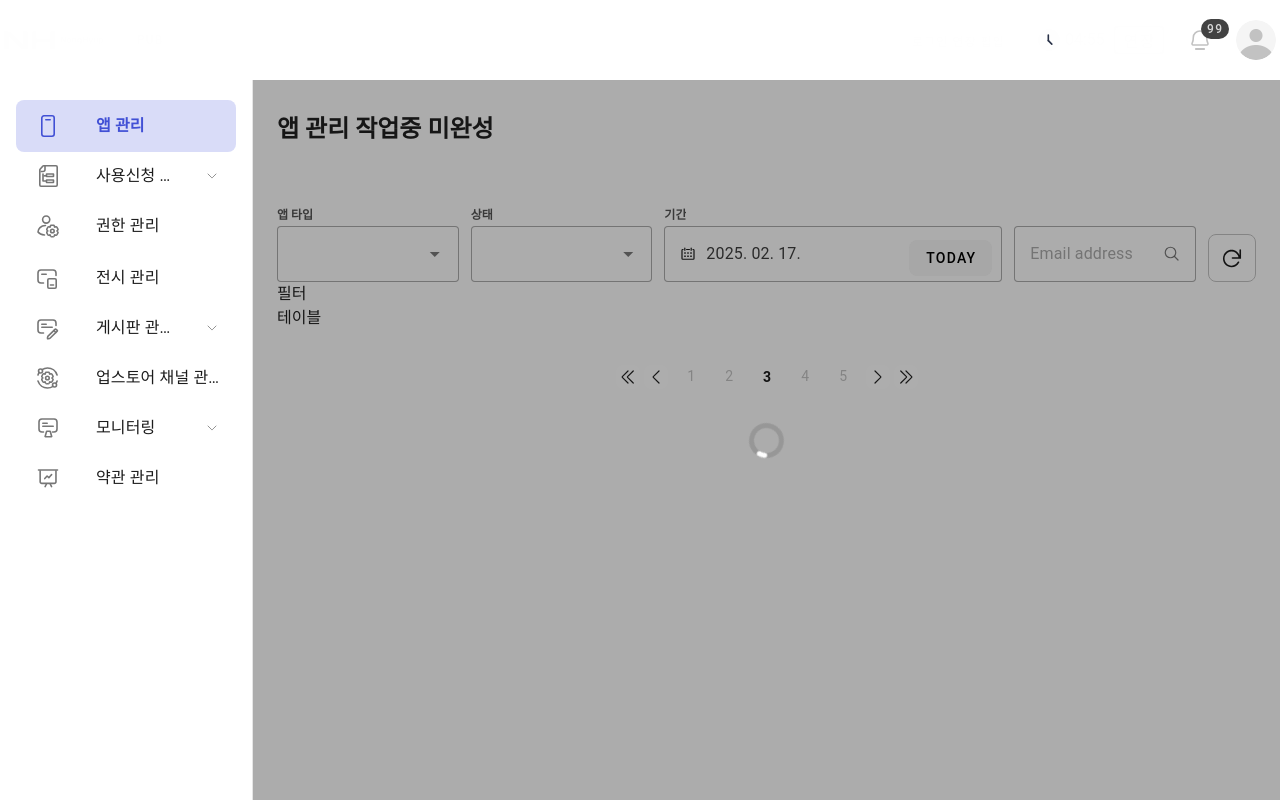
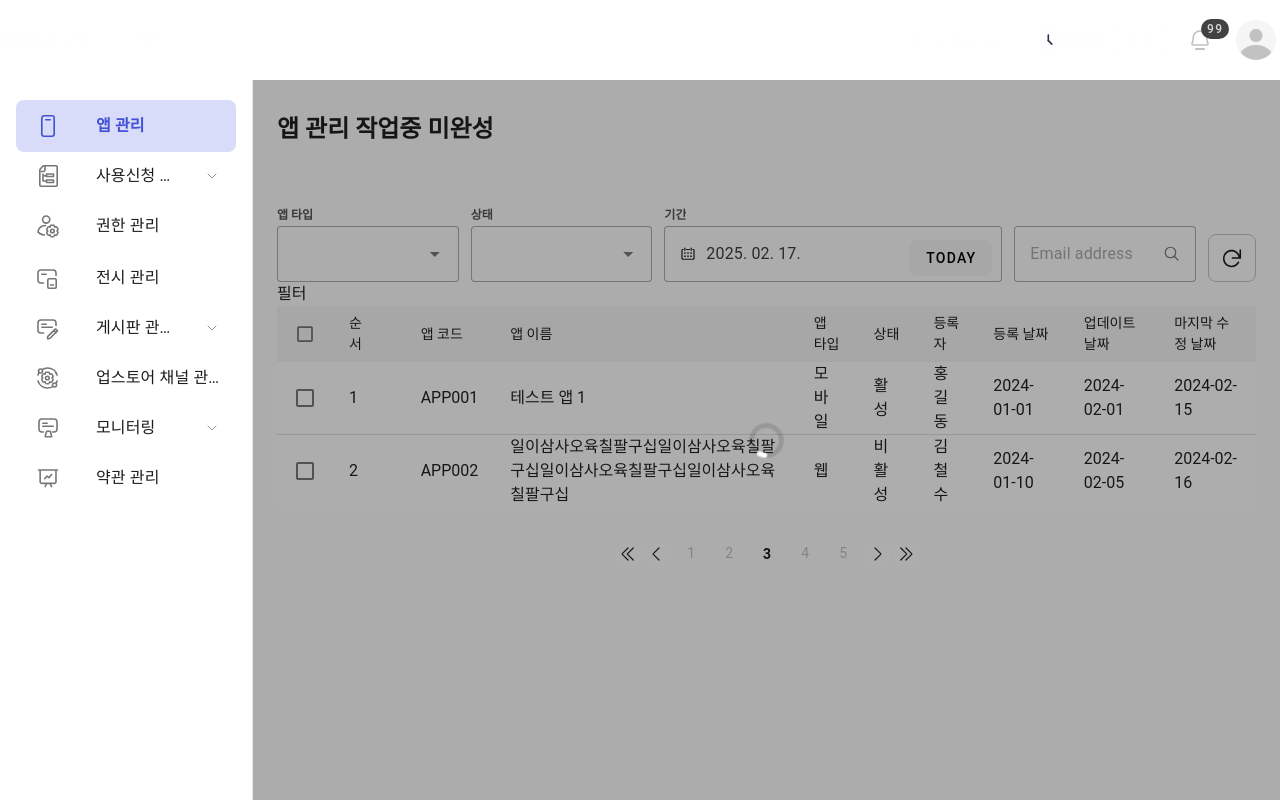
Before and after one commit to s31237737/nh-bo, a Vue app: page / in a window 1280 px wide. Built offline with nearby package versions, Linux system fonts and the light colour scheme.

Commit message:
Update index.vue

```diff
--- a/src/pages/index.vue
+++ b/src/pages/index.vue
@@ -8,7 +8,6 @@
       <v-select
         label="앱 타입"
         :items="['California', 'Colorado', 'Florida', 'Georgia', 'Texas', 'Wyoming']"
-
       />
 
       <v-select
@@ -38,7 +37,13 @@
     필터
   </div>
   <div>
-    테이블
+    <v-data-table
+      v-model="selected"
+      :headers="headers"
+      :items="apps"
+      show-select
+      hide-default-footer
+    />
   </div>
   <Pagination
     :total-items="80"
@@ -54,4 +59,43 @@ const form = ref('');
 const onAppendClick = () => {
   alert('Append icon clicked!');
 }
+
+const selected = ref([]);
+
+const headers = [
+  { title: "순서", key: "id"},
+  { title: "앱 코드", key: "appCode", sortable: false },
+  { title: "앱 이름", key: "appName", sortable: false },
+  { title: "앱 타입", key: "appType", sortable: false },
+  { title: "상태", key: "status", sortable: false },
+  { title: "등록자", key: "registrant", sortable: false },
+  { title: "등록 날짜", key: "createdDate", sortable: false },
+  { title: "업데이트 날짜", key: "updatedDate", sortable: false },
+  { title: "마지막 수정 날짜", key: "lastModifiedDate", sortable: false },
+];
+
+const apps = ref([
+  {
+    id: 1,
+    appCode: "APP001",
+    appName: "테스트 앱 1",
+    appType: "모바일",
+    status: "활성",
+    registrant: "홍길동",
+    createdDate: "2024-01-01",
+    updatedDate: "2024-02-01",
+    lastModifiedDate: "2024-02-15",
+  },
+  {
+    id: 2,
+    appCode: "APP002",
+    appName: "일이삼사오육칠팔구십일이삼사오육칠팔구십일이삼사오육칠팔구십일이삼사오육칠팔구십",
+    appType: "웹",
+    status: "비활성",
+    registrant: "김철수",
+    createdDate: "2024-01-10",
+    updatedDate: "2024-02-05",
+    lastModifiedDate: "2024-02-16",
+  },
+]);
 </script>
```
